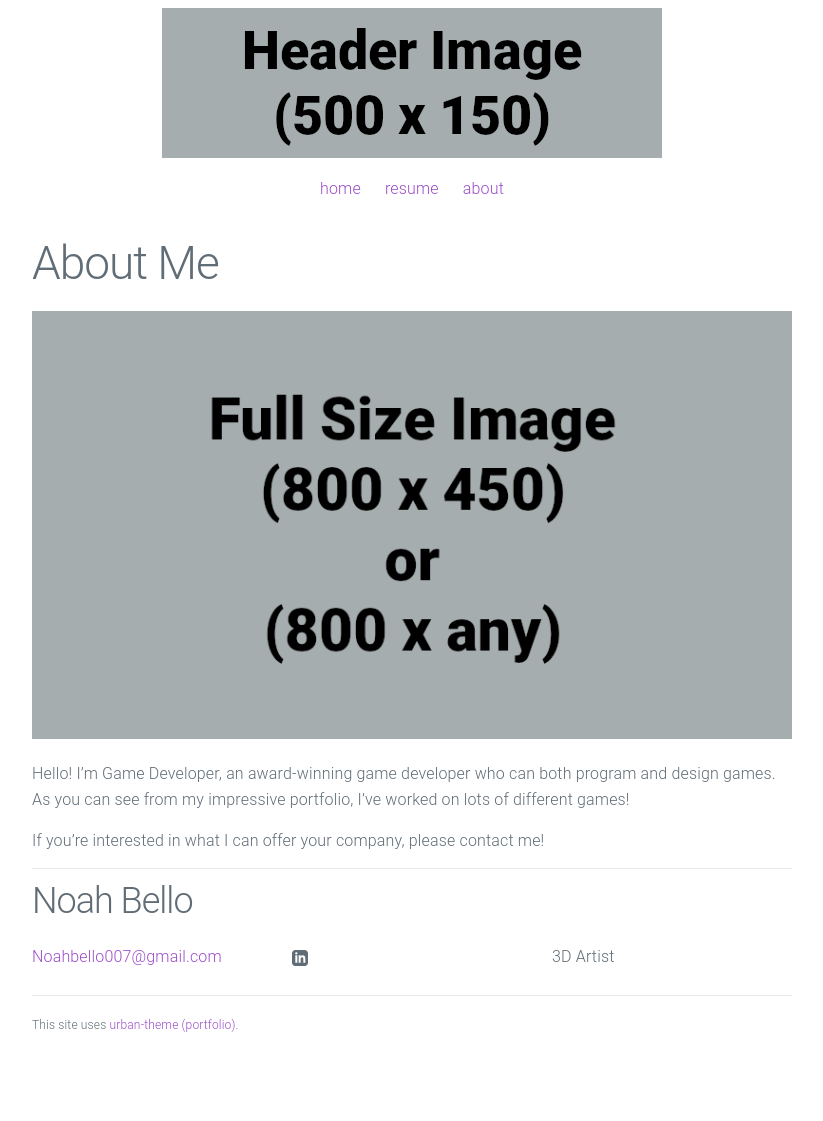
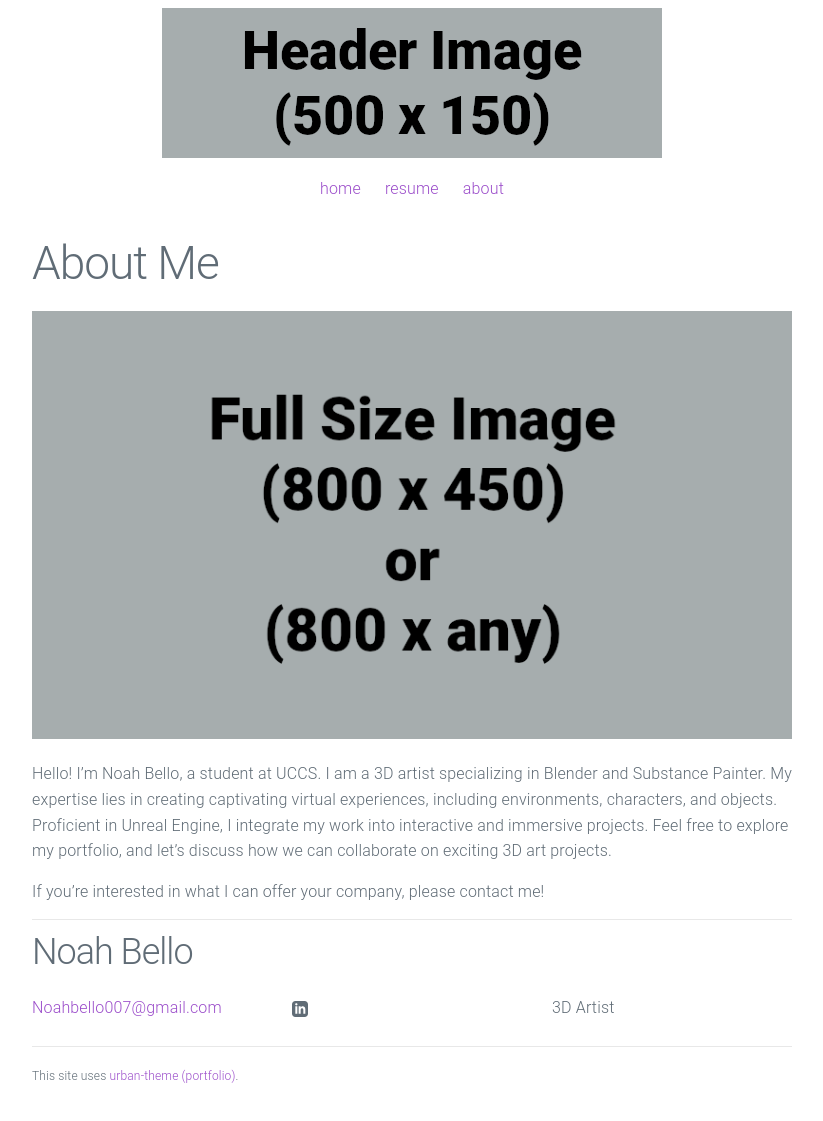
Before and after one commit to MellowBacon/NoahBelloPortfolio, a Jekyll site: the page built from about.md, in a window 1280 px wide. Shown: the whole page, without its empty margins (228-1051 px from the left). Built offline with Jekyll 4.4.1, drawn with Linux system fonts in a browser that asks for light colours; before the commit the page ends 1070 px from its top, so only the background shows below that.

Commit message:
Update about.md

```diff
--- a/about.md
+++ b/about.md
@@ -6,6 +6,6 @@ permalink: /about/
 
 ![Picture 1](/assets/fullsize.png)
 
-Hello! I'm Game Developer, an award-winning game developer who can both program and design games. As you can see from my impressive portfolio, I've worked on lots of different games!
+Hello! I'm Noah Bello, a student at UCCS. I am a 3D artist specializing in Blender and Substance Painter. My expertise lies in creating captivating virtual experiences, including environments, characters, and objects. Proficient in Unreal Engine, I integrate my work into interactive and immersive projects. Feel free to explore my portfolio, and let's discuss how we can collaborate on exciting 3D art projects.
 
 If you're interested in what I can offer your company, please contact me!
```
